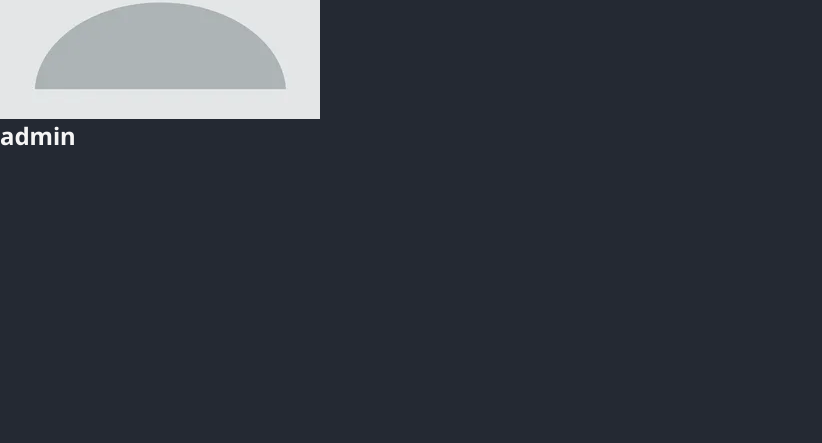
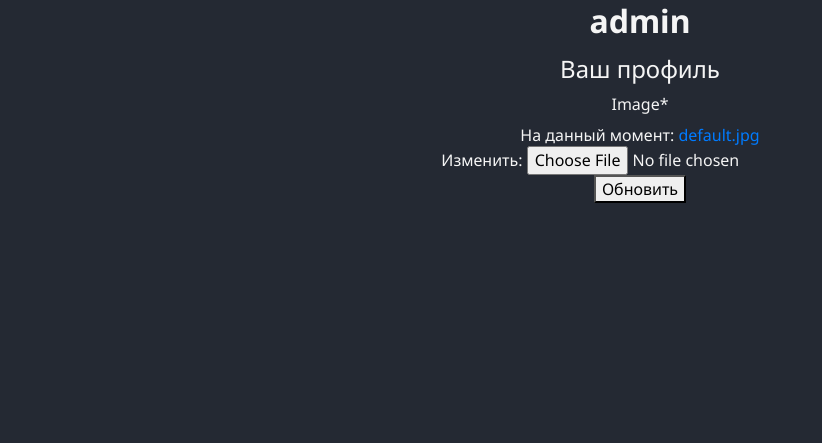
Before and after one commit to kristina-skoptsova/project_new, a Django app: page /profile in a window 1280 px wide. Shown: the part 271-714 px from the top of the page, without its empty margins (0-822 px from the left). Run offline with Django 3.2, Linux system fonts and the light colour scheme; a user stored in the database is signed in; data comes from the database, SQL or seed files in the repository; both versions use the stored data as it was after the commit; some libraries are stand-ins or nearby versions.

Commit message:
загрузка фото в профиль

```diff
--- /dev/null
+++ b/django_auth/users/forms.py
@@ -0,0 +1,7 @@
+from django import forms
+from .models import Profile
+
+class ProfileUpdateForm(forms.ModelForm):
+    class Meta:
+        model = Profile
+        fields = ['image']
--- a/django_auth/users/models.py
+++ b/django_auth/users/models.py
@@ -1,10 +1,9 @@
 from django.db import models
 from django.contrib.auth.models import User
 
-
 class Profile(models.Model):
     user = models.OneToOneField(User, on_delete=models.CASCADE)
-    image = models.ImageField(default='django_auth/media/default.jpg', upload_to='profile_pics')
+    image = models.ImageField(default='users/static/media/default.jpg', upload_to='profile_pics')
 
     def __str__(self):
         return f'{self.user.username} Profile'
--- a/django_auth/users/templates/users/profile.html
+++ b/django_auth/users/templates/users/profile.html
@@ -4,13 +4,27 @@
 {% block title %}Профиль{% endblock %}
 
 {% block content %}
-	<div class="content-section">
-  	<div class="media">
-    	<img class="rounded-circle account-img" src="{% static 'media/default.png' %}">
-    	<div class="media-body">
-      	<h2 class="account-heading">{{ user.username }}</h2>
-    	</div>
-  	</div>
-  	<!-- Здесь будет форма -->
+	<div class="container" align="center">
+		<div class="content-section">
+			<div class="media">
+				<div class="media-left">
+					<img class="rounded-circle account-img" src="{{ user.profile.image.url }}" style="cursor: pointer; width: 200px; height: 200px">
+				</div>
+				<div class="media-body">
+					<h1 class="account-heading">{{ user.username }}</h1>
+				</div>
+			</div>
+			<form method="POST" enctype="multipart/form-data">
+				{% csrf_token %}
+          		<fieldset class="form-group">
+              		<legend class="border-bottom mb-4">Ваш профиль</legend>
+              		{{ p_form|crispy }}
+          		</fieldset>
+          		<div class="form-group">
+              		<button class="btn btn-outline-info" type="submit">Обновить</button>
+          		</div>
+      		</form>
+		</div>
+		</div>
 	</div>
 {% endblock content %}
--- a/django_auth/users/views.py
+++ b/django_auth/users/views.py
@@ -1,7 +1,10 @@
-from django.shortcuts import render
+from django.shortcuts import render, redirect
 from django.urls import reverse_lazy
 from django.contrib.auth.forms import UserCreationForm
 from django.views.generic.edit import CreateView
+from django.shortcuts import render
+from .forms import ProfileUpdateForm
+from django.contrib import messages
 
 
 def home(request):
@@ -15,3 +18,22 @@
     form_class = UserCreationForm
     success_url = reverse_lazy("login")
     template_name = "registration/signup.html"
+
+def profile(request):
+    if request.method == 'POST':
+        p_form = ProfileUpdateForm(request.POST,
+                                   request.FILES,
+                                   instance=request.user.profile)
+        if p_form.is_valid():
+            p_form.save()
+            messages.success(request, f'Ваш профиль успешно обновлен.')
+            return redirect('profile')
+
+    else:
+        p_form = ProfileUpdateForm(instance=request.user.profile)
+
+    context = {
+        'p_form': p_form
+    }
+
+    return render(request, 'users/profile.html', context)
```
Also changed, not shown: django_auth/users/signals.py (+6 -3 lines), django_auth/db.sqlite3, django_auth/media/default.png (added), django_auth/media/profile_pics/more-okean.jpg (added).
